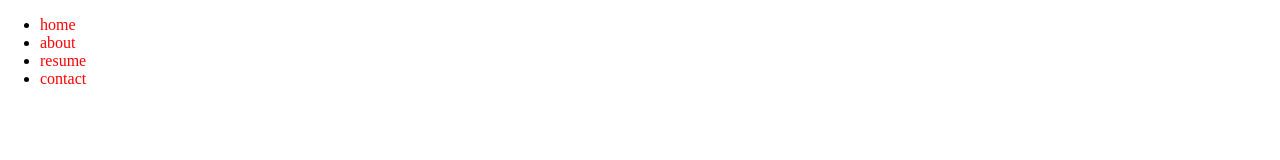
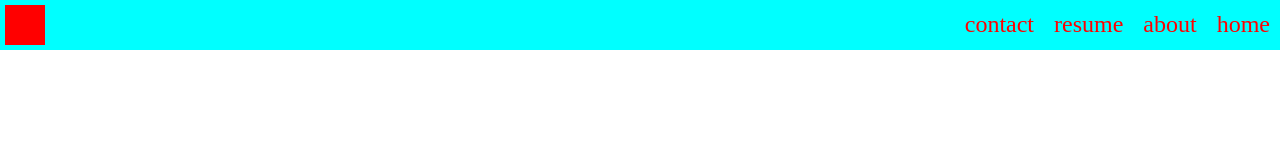
Before and after one commit to fsinstructor02/css-debug, a plain HTML site: page index.html in a window 1280 px wide. Drawn offline with Linux system fonts and the light colour scheme.

Commit message:
fixed
fixed

```diff
--- a/css/main.css
+++ b/css/main.css
@@ -6,21 +6,21 @@ body {
 
 
 .nav {
-    position: abolute;
+    position: absolute;
     top: 0px;
-    eft: 0pc;
+    left: 0px;
     width: 100%;
-    height: -50x;
-    backgroundcolor: aqua;
+    height: 50px;
+    background-color: aqua;
 }
 
 .logo {
-    positon: absolute;
+    position: absolute;
     left: 5px;
     top: 5px;
-    width: 40;
-    height: 40;
-    backgroundcol: red;
+    width: 40px;
+    height: 40px;
+    background: red;
     cursor: pointer;
 
 }
@@ -30,20 +30,20 @@ ul {
     height: auto;
 }
 
-ul l {
+ul li {
     position: relative;
     float: right;
-    list-style: nne;
+    list-style: none;
     top: -5px;
 }
 
 
 a {
     color: red;
-    transition: 500ms eio color;
+    transition: 500ms ease-in-out color;
     text-decoration: none;
-    font-size: 24;
-    padding: 0 10;
+    font-size: 24px;
+    padding: 0 10px;
     position: relative;
 }
 
```
